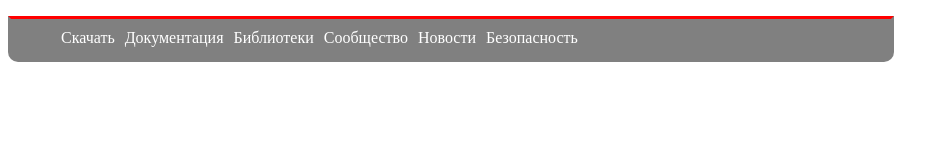
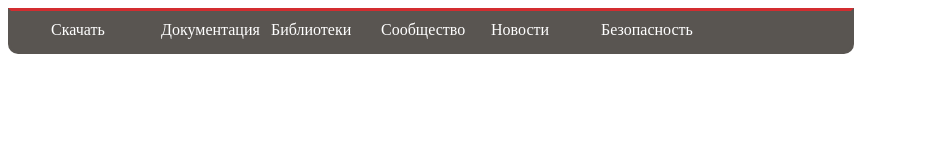
Before and after one commit to Johnny-kiv/htmlcssjs, a plain HTML site: page Tasks HTML/tz6/tech_task_6.html in a window 1280 px wide. Shown: the whole page, without its empty margins (0-949 px from the left). Drawn offline with Linux system fonts and the light colour scheme.

Commit message:
Изменил

```diff
--- a/Tasks HTML/tz6/style.css
+++ b/Tasks HTML/tz6/style.css
@@ -1,22 +1,36 @@
-ul{
-	border-bottom:3px solid grey;
-	border-left:3px solid grey;
-	border-right:3px solid grey;
-	border-top:3px solid red;
+nav{
+	border-bottom:3px solid #595551;
+	border-left:3px solid #595551;
+	border-right:3px solid #595551;
+	border-top:3px solid #D32D30;
 	height:40px;
 	width:840px;
-	background:grey;
+	background:#595551;
 	border-bottom-right-radius:10px;
 	border-bottom-left-radius:10px;
+}
+ul{
+	margin:0 auto;
+
+
 }
 li{
 	float:left;
 	list-style-type: none; /* Убираем маркеры */
-	margin-left:10px;
+	width:110px;
 }
 a{
 	text-decoration: none;
 	margin-top:10px;
 	float:left;
 	color:white;
+
 }
+li:hover{
+	float:left;
+	list-style-type: none; /* Убираем маркеры */
+	border-radius:10px;
+	background:#D32D30;
+	height:42px;
+	width:110px;
+}
```
Also changed, not shown: Tasks HTML/TZ5/tech_task_5.html (+1 -0 lines), Tasks HTML/tz6/W.PNG (added), Tasks HTML/tz6/Снимок.PNG (added), 2 other files.
